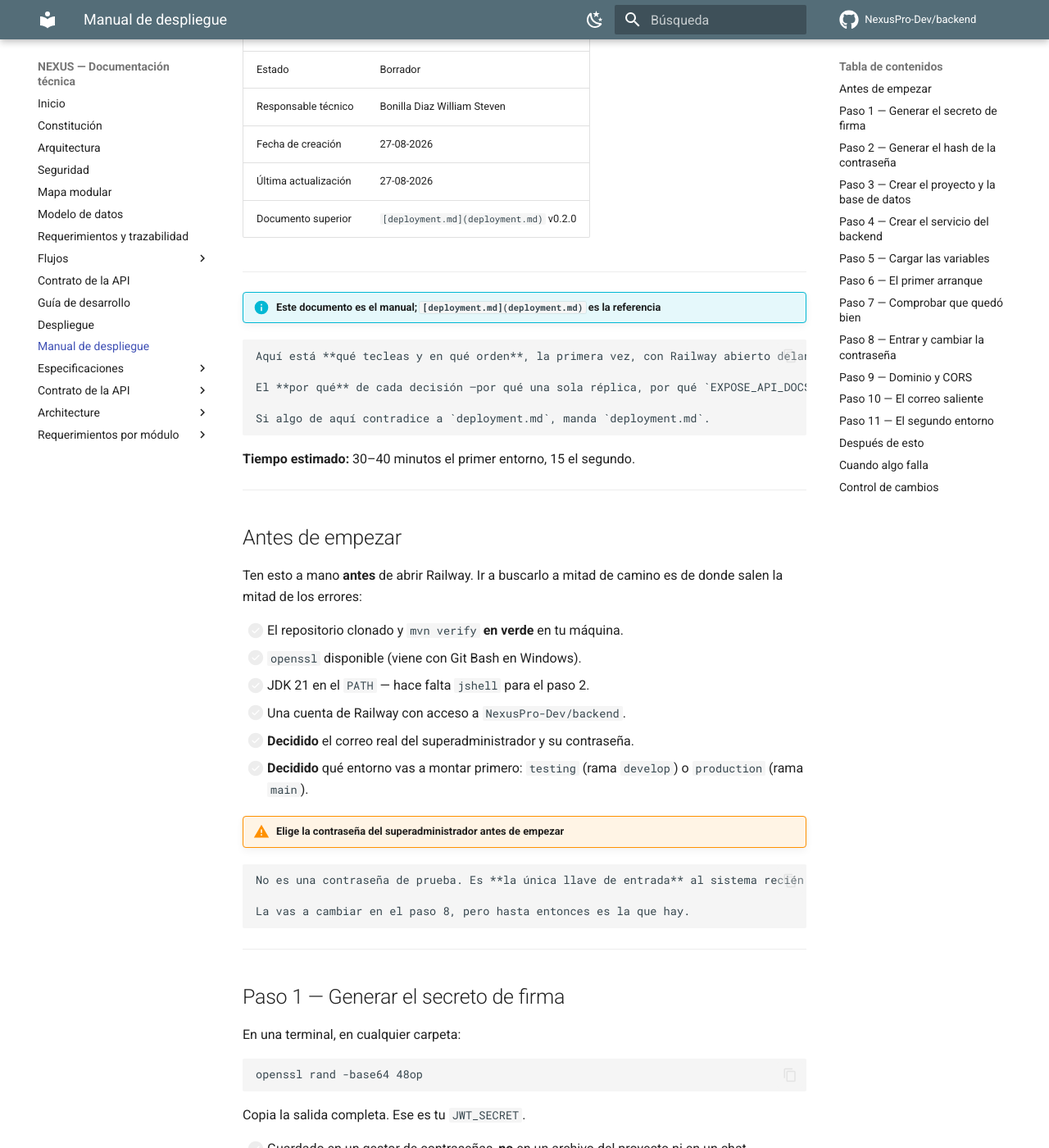
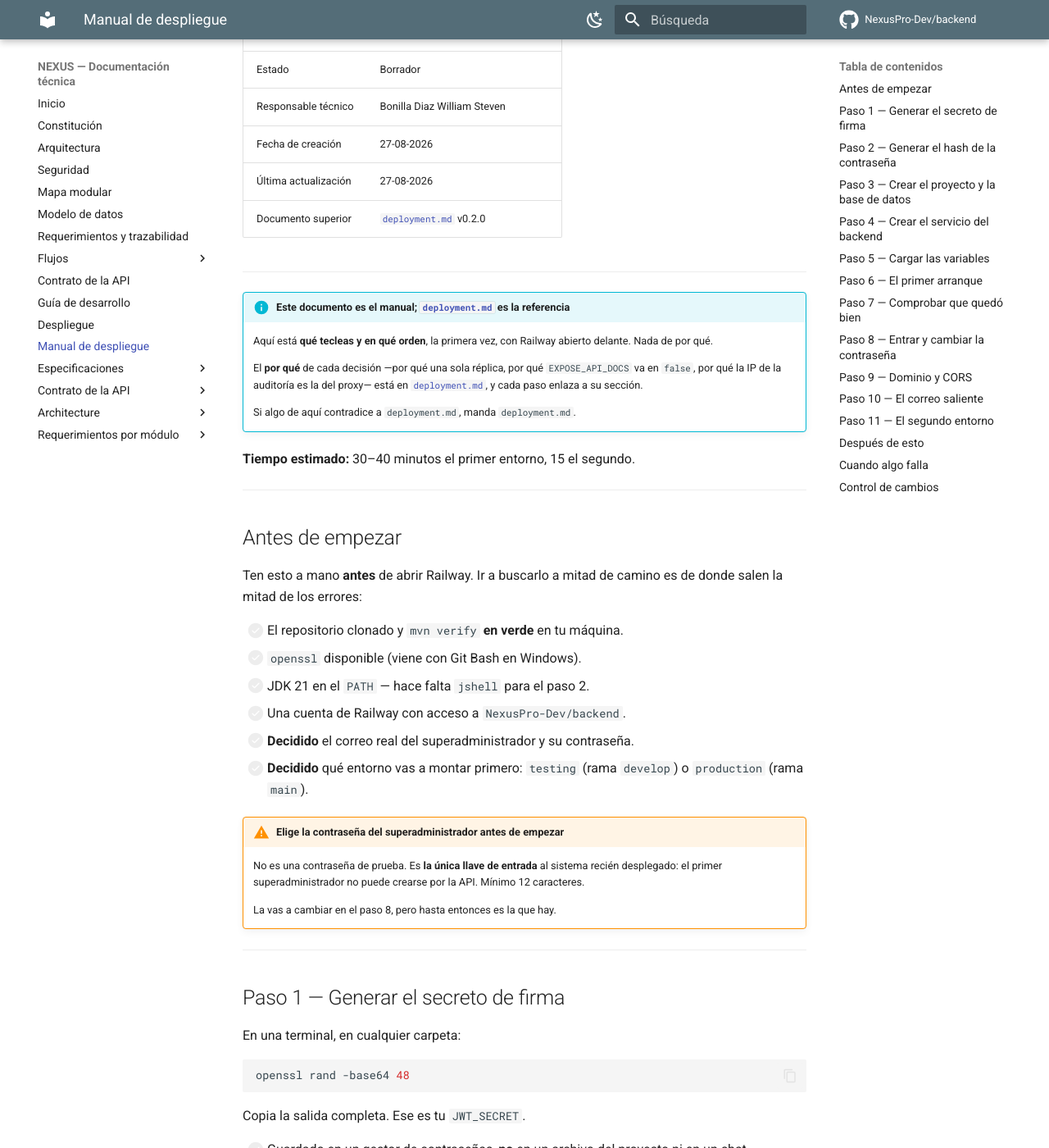
Before and after one commit to NexusPro-Dev/backend, an MkDocs documentation site: the page built from docs/manual-de-despliegue.md, in a window 1280 px wide and 1400 px high, scrolled down 345 px. Shown: the whole window at 82% size. Built offline with MkDocs 1.6.1 and Material for MkDocs 9.7.7, drawn with Linux system fonts in a browser that asks for light colours; comment, search, counter and statistics services are not loaded; some of the changed text lies outside the part shown.

Commit message:
revert(docs): deshacer el reformateo automático del manual de despliegue
Un formateador de Markdown reescribió `manual-de-despliegue.md` en el árbol
de trabajo y mi `git add -A` lo arrastró al commit anterior. No es un cambio
de contenido y **rompe la sintaxis de MkDocs**: convierte los cuerpos de los
`!!! info` en bloques de código y envuelve los enlaces en comillas
invertidas, de modo que dejarían de ser enlaces.

Se devuelve a como estaba. Si ese formateador está configurado en el editor,
conviene excluir `docs/` de él antes de que vuelva a pasar.

Co-Authored-By: Claude Opus 5 (1M context) <noreply@anthropic.com>
Claude-Session: https://claude.ai/code/session_01X9q3pjpzXw1kp3yUccxgQZ

````diff
--- a/docs/manual-de-despliegue.md
+++ b/docs/manual-de-despliegue.md
@@ -1,36 +1,30 @@
 # Manual de despliegue — Backend NEXUS
 
-
-| Campo                | Valor                                   |
-| -------------------- | --------------------------------------- |
-| Proyecto             | NEXUS — Renovación de plataforma        |
-| Empresa              | FACTECH GROUP SAS                       |
-| Documento            | `manual-de-despliegue.md`               |
-| Versión              | 0.1.0                                   |
-| Estado               | Borrador                                |
-| Responsable técnico  | Bonilla Diaz William Steven             |
-| Fecha de creación    | 27-08-2026                              |
-| Última actualización | 27-08-2026                              |
-| Documento superior   | `[deployment.md](deployment.md)` v0.2.0 |
-
+| Campo | Valor |
+|---|---|
+| Proyecto | NEXUS — Renovación de plataforma |
+| Empresa | FACTECH GROUP SAS |
+| Documento | `manual-de-despliegue.md` |
+| Versión | 0.1.0 |
+| Estado | Borrador |
+| Responsable técnico | Bonilla Diaz William Steven |
+| Fecha de creación | 27-08-2026 |
+| Última actualización | 27-08-2026 |
+| Documento superior | [`deployment.md`](deployment.md) v0.2.0 |
 
 ---
 
-!!! info "Este documento es el **manual**; `[deployment.md](deployment.md)` es la **referencia**"
+!!! info "Este documento es el **manual**; [`deployment.md`](deployment.md) es la **referencia**"
 
-```
-Aquí está **qué tecleas y en qué orden**, la primera vez, con Railway abierto delante. Nada de por qué.
+    Aquí está **qué tecleas y en qué orden**, la primera vez, con Railway abierto delante. Nada de por qué.
 
-El **por qué** de cada decisión —por qué una sola réplica, por qué `EXPOSE_API_DOCS` va en `false`, por qué la IP de la auditoría es la del proxy— está en `[deployment.md](deployment.md)`, y cada paso enlaza a su sección.
+    El **por qué** de cada decisión —por qué una sola réplica, por qué `EXPOSE_API_DOCS` va en `false`, por qué la IP de la auditoría es la del proxy— está en [`deployment.md`](deployment.md), y cada paso enlaza a su sección.
 
-Si algo de aquí contradice a `deployment.md`, manda `deployment.md`.
-```
+    Si algo de aquí contradice a `deployment.md`, manda `deployment.md`.
 
 **Tiempo estimado:** 30–40 minutos el primer entorno, 15 el segundo.
 
 ---
-
-
 
 ## Antes de empezar
 
@@ -45,22 +39,18 @@ Ten esto a mano **antes** de abrir Railway. Ir a buscarlo a mitad de camino es d
 
 !!! warning "Elige la contraseña del superadministrador antes de empezar"
 
-```
-No es una contraseña de prueba. Es **la única llave de entrada** al sistema recién desplegado: el primer superadministrador no puede crearse por la API. Mínimo 12 caracteres.
+    No es una contraseña de prueba. Es **la única llave de entrada** al sistema recién desplegado: el primer superadministrador no puede crearse por la API. Mínimo 12 caracteres.
 
-La vas a cambiar en el paso 8, pero hasta entonces es la que hay.
-```
+    La vas a cambiar en el paso 8, pero hasta entonces es la que hay.
 
 ---
-
-
 
 ## Paso 1 — Generar el secreto de firma
 
 En una terminal, en cualquier carpeta:
 
 ```bash
-openssl rand -base64 48op
+openssl rand -base64 48
 ```
 
 Copia la salida completa. Ese es tu `JWT_SECRET`.
@@ -69,8 +59,6 @@ Copia la salida completa. Ese es tu `JWT_SECRET`.
 - [ ] Si vas a montar los dos entornos, **genera uno distinto para cada uno**. Compartirlo significa que un token de pruebas vale en producción.
 
 ---
-
-
 
 ## Paso 2 — Generar el hash de la contraseña
 
@@ -101,18 +89,16 @@ $argon2id$v=19$m=16384,t=2,p=1$c29tZXNhbHQ$H2f4...
 ```
 
 - [ ] Empieza por `$argon2id`. Si no, algo salió mal — repite.
-- [ ] **Los** `$` **van tal cual.** No los dupliques. La duplicación es solo para el archivo `.env` local, y hacerla aquí deja al superadministrador sin poder entrar nunca, con la migración en verde y sin ningún error. Ver `deployment.md` [§4.2](deployment.md#42-superadmin_password_hash).
+- [ ] **Los `$` van tal cual.** No los dupliques. La duplicación es solo para el archivo `.env` local, y hacerla aquí deja al superadministrador sin poder entrar nunca, con la migración en verde y sin ningún error. Ver [`deployment.md` §4.2](deployment.md#42-superadmin_password_hash).
 
 ---
-
-
 
 ## Paso 3 — Crear el proyecto y la base de datos
 
 En Railway:
 
 1. **New Project** → *Deploy PostgreSQL*.
-2. Clic en el servicio → *Settings* → renómbralo a `Postgres`, exactamente así.
+2. Clic en el servicio → *Settings* → renómbralo a **`Postgres`**, exactamente así.
 3. En *Variables* del servicio, comprueba que la versión es **PostgreSQL 17**.
 
 - [ ] El servicio se llama `Postgres`. **El nombre importa**: las referencias del paso 5 lo usan literalmente.
@@ -121,14 +107,12 @@ En Railway:
 
 ---
 
-
-
 ## Paso 4 — Crear el servicio del backend
 
 En el mismo proyecto:
 
 1. **New** → *GitHub Repo* → `NexusPro-Dev/backend`. Autoriza a Railway si te lo pide.
-2. Clic en el servicio nuevo → *Settings* → renómbralo a `backend`.
+2. Clic en el servicio nuevo → *Settings* → renómbralo a **`backend`**.
 3. *Settings → Source → Branch*: pon `develop` si estás montando `testing`, o `main` si es `production`.
 4. Comprueba en *Settings → Build* que el constructor es **Dockerfile**. Railway lo detecta solo; si no lo hizo, `railway.json` del repositorio lo fuerza.
 
@@ -138,11 +122,9 @@ En el mismo proyecto:
 
 ---
 
-
-
 ## Paso 5 — Cargar las variables
 
-Ve a *Variables* del servicio `backend` → botón **Raw Editor** → pega esto tal cual y sustituye los tres valores marcados:
+Ve a *Variables* del servicio **`backend`** → botón **Raw Editor** → pega esto tal cual y sustituye los tres valores marcados:
 
 ```bash
 DATABASE_URL=jdbc:postgresql://${{Postgres.RAILWAY_PRIVATE_DOMAIN}}:5432/${{Postgres.PGDATABASE}}
@@ -172,28 +154,24 @@ Las líneas con `${{Postgres...}}` **se pegan literalmente**, con las llaves dob
 
 !!! danger "Los cuatro errores que cuestan una tarde"
 
-```
-| No hagas esto | Qué pasa |
-|---|---|
-| Referenciar `${{Postgres.DATABASE_URL}}` | Es una URI, no una URL de JDBC. El arranque muere con un error de driver que no menciona nada de esto |
-| Duplicar los `$` del hash | La migración pasa en verde y el superadministrador **no puede entrar nunca** |
-| Poner `*` en `CORS_ALLOWED_ORIGINS` | La aplicación **no arranca**, a propósito |
-| Poner `localhost` en `CORS_ALLOWED_ORIGINS` | Abre la API al navegador de cualquiera que corra un frontend en su máquina |
-```
+    | No hagas esto | Qué pasa |
+    |---|---|
+    | Referenciar `${{Postgres.DATABASE_URL}}` | Es una URI, no una URL de JDBC. El arranque muere con un error de driver que no menciona nada de esto |
+    | Duplicar los `$` del hash | La migración pasa en verde y el superadministrador **no puede entrar nunca** |
+    | Poner `*` en `CORS_ALLOWED_ORIGINS` | La aplicación **no arranca**, a propósito |
+    | Poner `localhost` en `CORS_ALLOWED_ORIGINS` | Abre la API al navegador de cualquiera que corra un frontend en su máquina |
 
 **Tres notas sobre lo que dejaste vacío**, y no es un olvido:
 
 - `CORS_ALLOWED_ORIGINS` vacío = ningún navegador autorizado. La API funciona igual de servidor a servidor. Lo llenas en el paso 9, cuando exista el frontend.
-- `TRUSTED_PROXIES` vacío es lo correcto **hoy en Railway**: no hay valor bueno que poner. Ver `deployment.md` [§11.2](deployment.md#112-lo-que-la-verificacion-no-puede-comprobar-hoy).
+- `TRUSTED_PROXIES` vacío es lo correcto **hoy en Railway**: no hay valor bueno que poner. Ver [`deployment.md` §11.2](deployment.md#112-lo-que-la-verificacion-no-puede-comprobar-hoy).
 - `REQUEST_LOG_RETENTION_DAYS` vacío porque **hoy no lo lee nadie**. Ponerle un número no purga nada y hace creer que sí.
 
-**No declares** `PORT`**.** Railway lo inyecta y la aplicación lo obedece.
+**No declares `PORT`.** Railway lo inyecta y la aplicación lo obedece.
 
 Al guardar, Railway redespliega solo.
 
 ---
-
-
 
 ## Paso 6 — El primer arranque
 
@@ -218,11 +196,9 @@ Started NexusApplication in XX.XXX seconds
 - [ ] `Started NexusApplication` — arrancó.
 - [ ] El despliegue queda en verde (**Active**) tras pasar la sonda de salud.
 
-Si en lugar de eso ves un error, salta a **[Cuando algo falla](#cuando-algo-falla)** al final.
+Si en lugar de eso ves un error, salta a [**Cuando algo falla**](#cuando-algo-falla) al final.
 
 ---
-
-
 
 ## Paso 7 — Comprobar que quedó bien
 
@@ -238,22 +214,18 @@ curl -s -o /dev/null -w '%{http_code}\n' $BASE/actuator/metrics
 curl -s -o /dev/null -w '%{http_code}\n' $BASE/api/v1/roles
 ```
 
-
-| #   | Debe responder    | Si responde otra cosa                                                                     |
-| --- | ----------------- | ----------------------------------------------------------------------------------------- |
-| 1   | `{"status":"UP"}` | No arrancó. Mira los logs                                                                 |
-| 2   | `{"status":"UP"}` | Arrancó pero no puede atender: casi siempre la base de datos                              |
-| 3   | `401`             | **Un** `200` **aquí es un despliegue mal configurado.** `EXPOSE_API_DOCS` quedó en `true` |
-| 4   | `401`             | **Un** `200` **aquí es lo mismo.** No debería poder pasar; avisa                          |
-| 5   | `401`             | Un `500` significa que algo del arranque quedó a medias                                   |
-
+| # | Debe responder | Si responde otra cosa |
+|---|---|---|
+| 1 | `{"status":"UP"}` | No arrancó. Mira los logs |
+| 2 | `{"status":"UP"}` | Arrancó pero no puede atender: casi siempre la base de datos |
+| 3 | `401` | **Un `200` aquí es un despliegue mal configurado.** `EXPOSE_API_DOCS` quedó en `true` |
+| 4 | `401` | **Un `200` aquí es lo mismo.** No debería poder pasar; avisa |
+| 5 | `401` | Un `500` significa que algo del arranque quedó a medias |
 
 - [ ] Los cinco responden lo esperado.
 - [ ] La respuesta de salud es `{"status":"UP"}` **y nada más**. Si trae componentes o versiones, algo cambió `show-details` y hay que corregirlo.
 
 ---
-
-
 
 ## Paso 8 — Entrar y cambiar la contraseña
 
@@ -270,8 +242,6 @@ curl -s -X POST $BASE/api/v1/auth/login \
 - [ ] Crea desde ahí las cuentas reales. La del superadministrador es la llave del sistema, no una cuenta de trabajo.
 
 ---
-
-
 
 ## Paso 9 — Dominio y CORS
 
@@ -295,8 +265,6 @@ Reglas de `CORS_ALLOWED_ORIGINS`, que la aplicación verifica al arrancar:
 
 ---
 
-
-
 ## Paso 10 — El correo saliente
 
 **Solo si quieres que funcione la recuperación de contraseña.** Con `NOTIFICATION_ENABLED=false`, quien olvide su contraseña recibe una respuesta normal y **ningún correo**.
@@ -316,26 +284,20 @@ NOTIFICATION_FROM=NEXUS <no-responder@tu-dominio-verificado>
 
 !!! warning "Verifica el dominio antes, no después"
 
-```
-Si el remitente no pertenece a un dominio verificado, Resend responde `403` — y **eso no se ve al arrancar**. La aplicación levanta con normalidad y el fallo aparece la primera vez que alguien olvide su contraseña, que es cuando nadie está mirando. No hay reintento: ese mensaje se pierde.
-```
+    Si el remitente no pertenece a un dominio verificado, Resend responde `403` — y **eso no se ve al arrancar**. La aplicación levanta con normalidad y el fallo aparece la primera vez que alguien olvide su contraseña, que es cuando nadie está mirando. No hay reintento: ese mensaje se pierde.
 
 ---
-
-
 
 ## Paso 11 — El segundo entorno
 
 Repite del paso 1 al 7 en un **entorno de Railway distinto**, cambiando:
 
-
-|               | `testing`  | `production`      |
-| ------------- | ---------- | ----------------- |
-| Rama          | `develop`  | `main`            |
-| `ENVIRONMENT` | `testing`  | `production`      |
-| `JWT_SECRET`  | Uno propio | **Otro distinto** |
-| Base de datos | La suya    | La suya           |
-
+| | `testing` | `production` |
+|---|---|---|
+| Rama | `develop` | `main` |
+| `ENVIRONMENT` | `testing` | `production` |
+| `JWT_SECRET` | Uno propio | **Otro distinto** |
+| Base de datos | La suya | La suya |
 
 - [ ] **No comparten nada**: ni base de datos, ni secreto de firma, ni clave de Resend.
 
@@ -343,43 +305,34 @@ A partir de aquí, **desplegar es integrar**: lo que entre en `develop` está en
 
 ---
 
-
-
 ## Después de esto
 
 - **Verifica las copias de seguridad** del servicio Postgres, y **restaura una** antes de que haya datos reales. Una copia que nadie ha restaurado nunca no es una copia.
-- **Nadie vigila el sistema todavía.** Las métricas se consultan a mano y no hay alertas. Está declarado en `deployment.md` [§13](deployment.md#13-lo-que-este-despliegue-no-resuelve), con lo demás que este despliegue no resuelve.
+- **Nadie vigila el sistema todavía.** Las métricas se consultan a mano y no hay alertas. Está declarado en [`deployment.md` §13](deployment.md#13-lo-que-este-despliegue-no-resuelve), con lo demás que este despliegue no resuelve.
 
 ---
 
-
-
 ## Cuando algo falla
 
-
-| Síntoma                                                         | Causa casi segura                          | Arreglo                                                                                                      |
-| --------------------------------------------------------------- | ------------------------------------------ | ------------------------------------------------------------------------------------------------------------ |
-| `Driver claims to not accept jdbcUrl`                           | Referenciaste `${{Postgres.DATABASE_URL}}` | Constrúyela como en el paso 5: `jdbc:postgresql://...`                                                       |
-| `Could not resolve placeholder 'JWT_SECRET'` (o cualquier otra) | Falta esa variable                         | Cárgala. La aplicación se niega a arrancar sin ella a propósito                                              |
-| `SUPERADMIN_PASSWORD_HASH no parece un hash Argon2id`           | El valor llegó destrozado                  | Pégalo de nuevo **sin duplicar los** `$`                                                                     |
-| Migración en verde pero **el superadministrador no entra**      | Duplicaste los `$`                         | Ese hash ya está sembrado: hay que restablecer la contraseña en la base, o borrar la base y volver a empezar |
-| `El origen '*' no se admite` y no arranca                       | `CORS_ALLOWED_ORIGINS=*`                   | Pon el dominio real, o déjalo vacío                                                                          |
-| Arranque impecable en los logs pero la **sonda en rojo**        | Puerto                                     | No debería pasar ya. Comprueba que no declaraste `PORT` con otro valor                                       |
-| Error de red hacia `*.railway.internal`                         | La red privada es solo IPv6                | Añade `JAVA_TOOL_OPTIONS=-Djava.net.preferIPv6Addresses=true` y redespliega                                  |
-| Falla el **primer** intento y el segundo arranca solo           | La red privada tarda unos segundos         | Ninguno. Es lo previsto, la política de reinicio lo cubre                                                    |
-| `Validate failed: migration checksum mismatch`                  | Alguien editó una migración ya aplicada    | **Nunca se edita una migración aplicada.** Se escribe otra que corrija                                       |
-| `Schema-validation: missing table`                              | El esquema no coincide con el mapeo        | Falta una migración. No lo tapes con `ddl-auto`: es la comprobación funcionando                              |
-
+| Síntoma | Causa casi segura | Arreglo |
+|---|---|---|
+| `Driver claims to not accept jdbcUrl` | Referenciaste `${{Postgres.DATABASE_URL}}` | Constrúyela como en el paso 5: `jdbc:postgresql://...` |
+| `Could not resolve placeholder 'JWT_SECRET'` (o cualquier otra) | Falta esa variable | Cárgala. La aplicación se niega a arrancar sin ella a propósito |
+| `SUPERADMIN_PASSWORD_HASH no parece un hash Argon2id` | El valor llegó destrozado | Pégalo de nuevo **sin duplicar los `$`** |
+| Migración en verde pero **el superadministrador no entra** | Duplicaste los `$` | Ese hash ya está sembrado: hay que restablecer la contraseña en la base, o borrar la base y volver a empezar |
+| `El origen '*' no se admite` y no arranca | `CORS_ALLOWED_ORIGINS=*` | Pon el dominio real, o déjalo vacío |
+| Arranque impecable en los logs pero la **sonda en rojo** | Puerto | No debería pasar ya. Comprueba que no declaraste `PORT` con otro valor |
+| Error de red hacia `*.railway.internal` | La red privada es solo IPv6 | Añade `JAVA_TOOL_OPTIONS=-Djava.net.preferIPv6Addresses=true` y redespliega |
+| Falla el **primer** intento y el segundo arranca solo | La red privada tarda unos segundos | Ninguno. Es lo previsto, la política de reinicio lo cubre |
+| `Validate failed: migration checksum mismatch` | Alguien editó una migración ya aplicada | **Nunca se edita una migración aplicada.** Se escribe otra que corrija |
+| `Schema-validation: missing table` | El esquema no coincide con el mapeo | Falta una migración. No lo tapes con `ddl-auto`: es la comprobación funcionando |
 
 **Si tienes que empezar de cero con la base de datos:** borra el servicio `Postgres`, créalo otra vez y redespliega el backend. Las variables del paso 5 lo reconectan solas. Esto **destruye todos los datos** — comprueba dos veces en qué entorno estás.
 
 ---
 
-
-
 ## Control de cambios
 
-
-| Versión | Fecha      | Cambio                                                                                                                                                                                                                                                                                                                                                                                                                                                      | Responsable         |
-| ------- | ---------- | ----------------------------------------------------------------------------------------------------------------------------------------------------------------------------------------------------------------------------------------------------------------------------------------------------------------------------------------------------------------------------------------------------------------------------------------------------------- | ------------------- |
-| 0.1.0   | 27-08-2026 | Creación inicial. Manual paso a paso del despliegue en Railway, complementario de `[deployment.md](deployment.md)`: once pasos en orden, con los comandos exactos, el bloque de variables listo para pegar en el editor en crudo, las comprobaciones de cada paso y una tabla de síntoma → causa → arreglo. Separa lo que se teclea de lo que se razona: el porqué de cada decisión sigue viviendo en `deployment.md`, que manda si los dos se contradicen. | Responsable técnico |
+| Versión | Fecha | Cambio | Responsable |
+|---|---|---|---|
+| 0.1.0 | 27-08-2026 | Creación inicial. Manual paso a paso del despliegue en Railway, complementario de [`deployment.md`](deployment.md): once pasos en orden, con los comandos exactos, el bloque de variables listo para pegar en el editor en crudo, las comprobaciones de cada paso y una tabla de síntoma → causa → arreglo. Separa lo que se teclea de lo que se razona: el porqué de cada decisión sigue viviendo en `deployment.md`, que manda si los dos se contradicen. | Responsable técnico |
````
